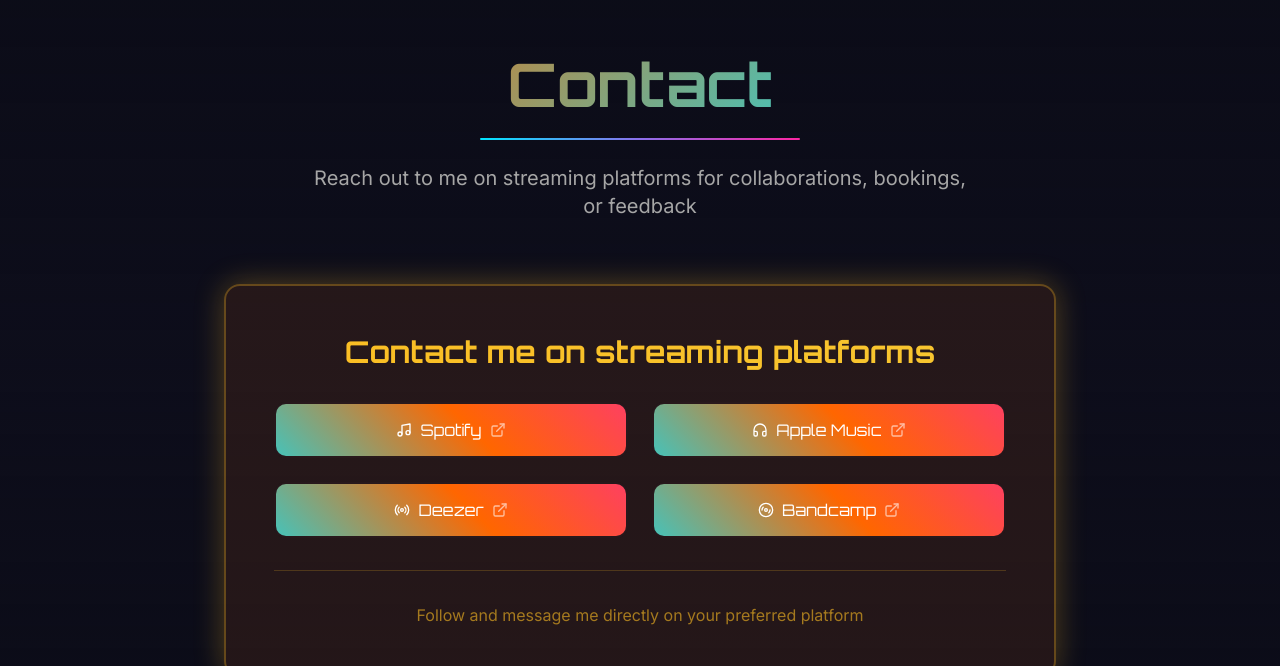
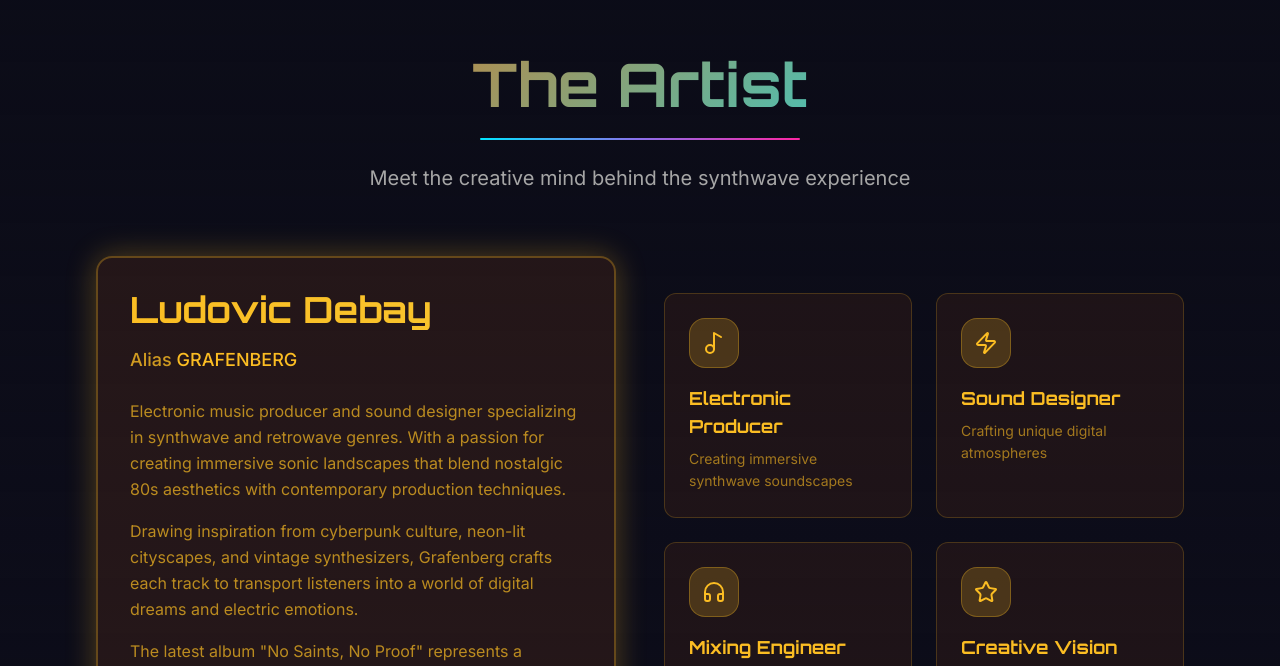
Before and after one commit to FR-TheFury/grafenberg-neon-waves, a React (Vite) app: page / in a window 1280 px wide. Shown: the part 2134-2800 px from the top of the page. Built offline with nearby package versions, Linux system fonts and the light colour scheme; the HTML template or start-up script is replaced by a standard one.

Commit message:
Add Grafenberg presentation section

```diff
--- /dev/null
+++ b/src/components/Artist.tsx
@@ -0,0 +1,128 @@
+import React from 'react';
+import { Button } from '@/components/ui/button';
+import { Music2, Zap, Headphones, Star } from 'lucide-react';
+
+const Artist = () => {
+  const highlights = [
+    {
+      icon: Music2,
+      title: 'Electronic Producer',
+      description: 'Creating immersive synthwave soundscapes'
+    },
+    {
+      icon: Zap,
+      title: 'Sound Designer',
+      description: 'Crafting unique digital atmospheres'
+    },
+    {
+      icon: Headphones,
+      title: 'Mixing Engineer',
+      description: 'Precision audio engineering and mastering'
+    },
+    {
+      icon: Star,
+      title: 'Creative Vision',
+      description: 'Blending retro aesthetics with modern production'
+    }
+  ];
+
+  return (
+    <section id="artist" className="relative py-24 px-6">
+      {/* Background */}
+      <div className="absolute inset-0 bg-gradient-to-b from-deep via-surface/10 to-deep" />
+
+      <div className="relative z-10 container mx-auto max-w-6xl">
+        {/* Section Header */}
+        <div className="text-center mb-16">
+          <h2 className="font-orbitron font-bold text-4xl md:text-5xl lg:text-6xl mb-6 text-gradient-neon">
+            The Artist
+          </h2>
+          <div className="waveform max-w-xs mx-auto mb-6" />
+          <p className="text-xl text-muted-foreground max-w-2xl mx-auto">
+            Meet the creative mind behind the synthwave experience
+          </p>
+        </div>
+
+        <div className="grid lg:grid-cols-2 gap-12 items-center">
+          {/* Artist Info */}
+          <div className="space-y-8">
+            <div className="bg-bronze/20 backdrop-blur-xl border-2 border-gold/30 rounded-2xl p-8 shadow-[0_0_30px_hsl(var(--gold)/0.3)]">
+              <h3 className="font-orbitron font-bold text-3xl md:text-4xl mb-4 bg-gradient-to-r from-gold to-amber bg-clip-text text-transparent">
+                Ludovic Debay
+              </h3>
+              <p className="text-lg text-gold/80 mb-6 font-medium">
+                Alias <span className="text-gold">GRAFENBERG</span>
+              </p>
+
+              <div className="space-y-4 text-gold/70 leading-relaxed">
+                <p>
+                  Electronic music producer and sound designer specializing in synthwave and retrowave genres.
+                  With a passion for creating immersive sonic landscapes that blend nostalgic 80s aesthetics
+                  with contemporary production techniques.
+                </p>
+                <p>
+                  Drawing inspiration from cyberpunk culture, neon-lit cityscapes, and vintage synthesizers,
+                  Grafenberg crafts each track to transport listeners into a world of digital dreams and
+                  electric emotions.
+                </p>
+                <p>
+                  The latest album "No Saints, No Proof" represents a journey through synthetic soundscapes,
+                  exploring themes of technology, nostalgia, and the human experience in a digital age.
+                </p>
+              </div>
+            </div>
+          </div>
+
+          {/* Highlights Grid */}
+          <div className="grid grid-cols-1 sm:grid-cols-2 gap-6">
+            {highlights.map((highlight, index) => {
+              const IconComponent = highlight.icon;
+              return (
+                <div
+                  key={index}
+                  className="bg-bronze/15 backdrop-blur-xl border border-gold/20 rounded-xl p-6 hover:border-gold/40 hover:bg-bronze/25 transition-all duration-300 hover:shadow-[0_0_20px_hsl(var(--gold)/0.2)] group"
+                >
+                  <div className="flex items-center mb-4">
+                    <div className="p-3 bg-gold/20 rounded-lg border border-gold/30 group-hover:bg-gold/30 transition-colors duration-300">
+                      <IconComponent className="w-6 h-6 text-gold" />
+                    </div>
+                  </div>
+                  <h4 className="font-orbitron font-bold text-lg text-gold mb-2">
+                    {highlight.title}
+                  </h4>
+                  <p className="text-gold/60 text-sm leading-relaxed">
+                    {highlight.description}
+                  </p>
+                </div>
+              );
+            })}
+          </div>
+        </div>
+
+        {/* Call to Action */}
+        <div className="text-center mt-16">
+          <div className="bg-bronze/20 backdrop-blur-xl border-2 border-gold/30 rounded-2xl p-8 shadow-[0_0_30px_hsl(var(--gold)/0.3)] inline-block">
+            <p className="text-gold/70 mb-6 text-lg">
+              Connect and follow the journey
+            </p>
+            <div className="flex flex-wrap justify-center gap-4">
+              <Button
+                variant="streaming"
+                size="lg"
+                className="bg-gradient-to-r from-gold to-amber hover:from-gold-light hover:to-gold border border-gold/30 text-bronze hover:shadow-[0_0_20px_hsl(var(--gold)/0.4)]"
+                asChild
+              >
+                <a href="#contact">
+                  <Music2 className="w-5 h-5" />
+                  <span>Follow on Platforms</span>
+                </a>
+              </Button>
+            </div>
+          </div>
+        </div>
+      </div>
+    </section>
+  );
+};
+
+export default Artist;
--- a/src/pages/Index.tsx
+++ b/src/pages/Index.tsx
@@ -2,6 +2,7 @@ import { useEffect } from 'react';
 import Navbar from '@/components/Navbar';
 import Hero from '@/components/Hero';
 import AlbumHighlights from '@/components/AlbumHighlights';
+import Artist from '@/components/Artist';
 import Contact from '@/components/Contact';
 import Footer from '@/components/Footer';
 import ScrollProgress from '@/components/ScrollProgress';
@@ -42,6 +43,7 @@ const Index = () => {
       <main>
         <Hero />
         <AlbumHighlights />
+        <Artist />
         <Contact />
       </main>
       <Footer />
```
